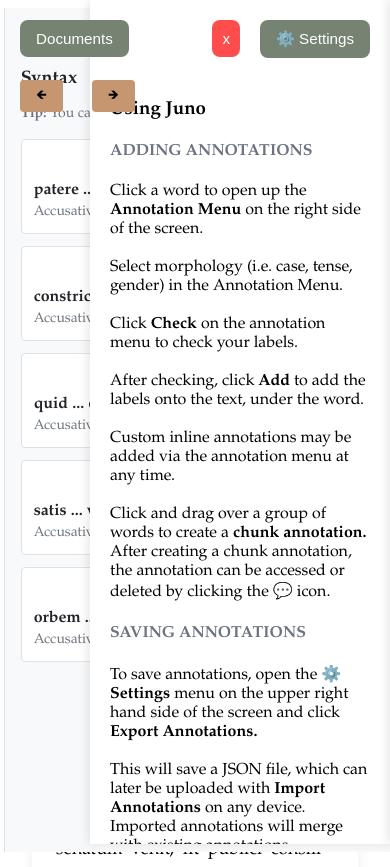
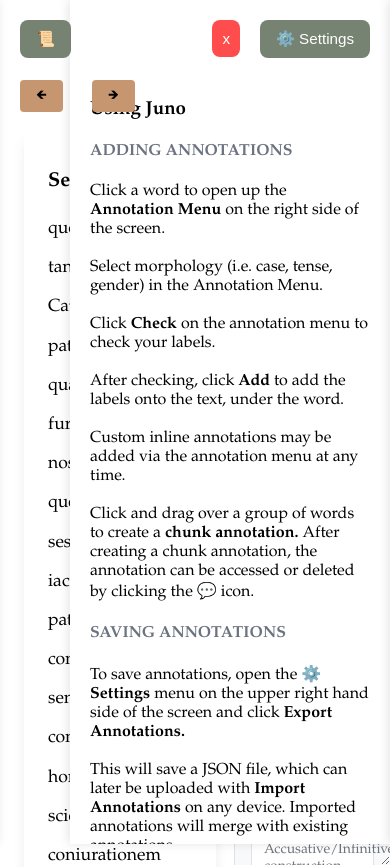
Before and after one commit to zspriggs/gradus-reader, a Vue app in the folder juno-frontend/: page / in a window 390 px wide. Shown: the top 867 px of the page. Built offline with nearby package versions, Linux system fonts and the light colour scheme.

Commit message:
fix syntax panel styling

```diff
--- a/juno-frontend/src/App.vue
+++ b/juno-frontend/src/App.vue
@@ -72,7 +72,8 @@
       @click="docselectorOpen = !docselectorOpen"
       :class="{'docselector-open': docselectorOpen}"
     >
-      <span v-if="!docselectorOpen"> Documents</span>
+      <span class="docbutton-text" v-if="!docselectorOpen"> Documents</span>
+      <span class="docbutton-icon" v-if="!docselectorOpen"> 📜</span>
       <span v-else>x</span>
     </button>
 
@@ -92,7 +93,7 @@
       @click="sidebarOpen = false"
     ></div>
 
-    <div v-if="passageData" class="main-content" :class="{'sidebar-open': sidebarOpen}">
+    <div v-if="passageData" class="main-content" :class="{'syntax-open': features.syntax}">
       <h1 class="main-title">{{ passageData.passage.title}}</h1>
 
       <button class="prev-button"
@@ -275,6 +276,7 @@
 const helpSidebarOpen = ref(true);
 const sidebarOpen = ref(false);
 const docselectorOpen = ref(false);
+const syntaxOpen = ref(true);
 
 const isDragging = ref(false);
 const dragStart = ref(null);
@@ -628,11 +630,25 @@
   background-color: var(--delete-red-hover);
 }
 
+.docbutton-icon {
+  display:none;
+}
+
+@media (max-width: 1200px) {
+  .docbutton-text {
+    display:none;
+  }
+
+  .docbutton-icon {
+    display:inline;
+  }
+}
+
 .docselector {
   position: fixed;
   top: 0;
-  left: -400px;
-  width: 350px;
+  left: -20rem;
+  width: 20rem;
   height: 100vh;
   background-color: white;
   box-shadow: -2px 0 10px rgba(0, 0, 0, 0.1);
@@ -729,8 +745,8 @@
 .sidebar {
   position: fixed;
   top: 0;
-  right: -350px;
-  width: 350px;
+  right: -20rem;
+  width: 20rem;
   height: 100vh;
   background-color: white;
   box-shadow: -2px 0 10px rgba(0, 0, 0, 0.1);
@@ -761,23 +777,25 @@
 
 /* Main content */
 .main-content {
-  max-width: 1024px;
-  margin: 0 auto;
-  padding: 24px;
+  max-width: 66rem;
+  margin-left: auto;
+  margin-right: auto;
 }
 
-@media (max-width: 768px) {
-  .sidebar {
-    width: 300px;
-    right: -300px;
-  }
+.main-content.syntax-open {
+  max-width: 66rem;
+  margin-left: auto;
+  margin-right: max(20rem, calc(50vw - 33rem)); /* Stay centered OR leave room for syntax */
+  padding: 0 1rem;
+}
 
-  .sidebar-overlay {
-    display: block;
-  }
-
-  .main-content.sidebar-open {
+/* under 1200 pixels, syntax and main are 5050 */
+@media (max-width: 1200px) {
+  .main-content.syntax-open{
+    width: 60%;
+    margin-left: 0;
     margin-right: 0;
+    max-width: none;
   }
 }
 
--- a/juno-frontend/src/components/SyntaxPanel.vue
+++ b/juno-frontend/src/components/SyntaxPanel.vue
@@ -91,10 +91,18 @@
   background: #f8f9fa;
   border-left: 1px solid #dee2e6;
   height: 100%;
-  min-width: 330px;
+  width: 20rem;
+  /*min-width: 330px;*/
   overflow-y: auto;
   overflow-x: auto;
+  resize: horizontal;
   z-index: 10;
+}
+
+@media (max-width: 1200px) {
+  .syntax-sidebar {
+    width: 40%;
+  }
 }
 
 .syntax-sidebar h3 {
```
